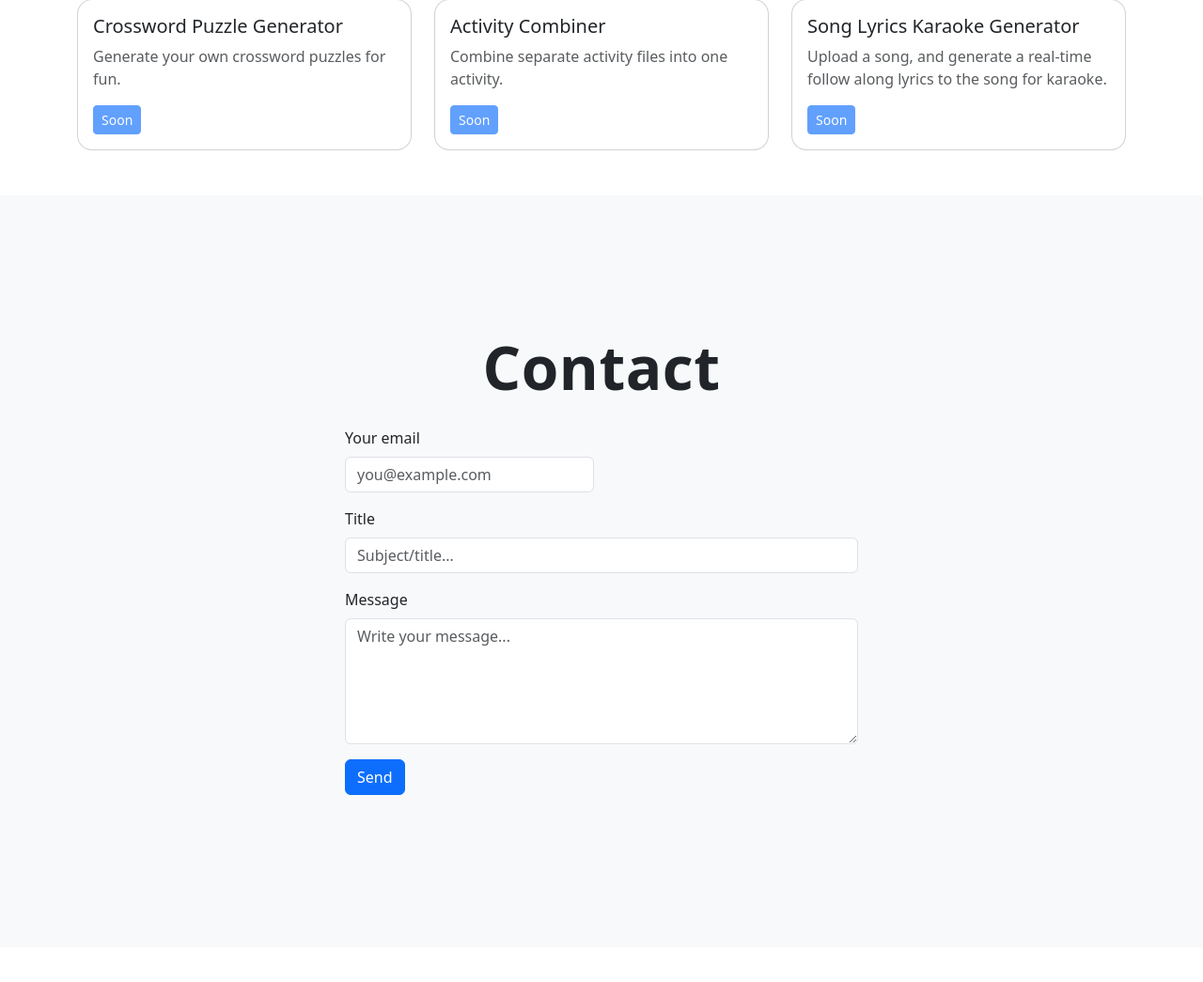
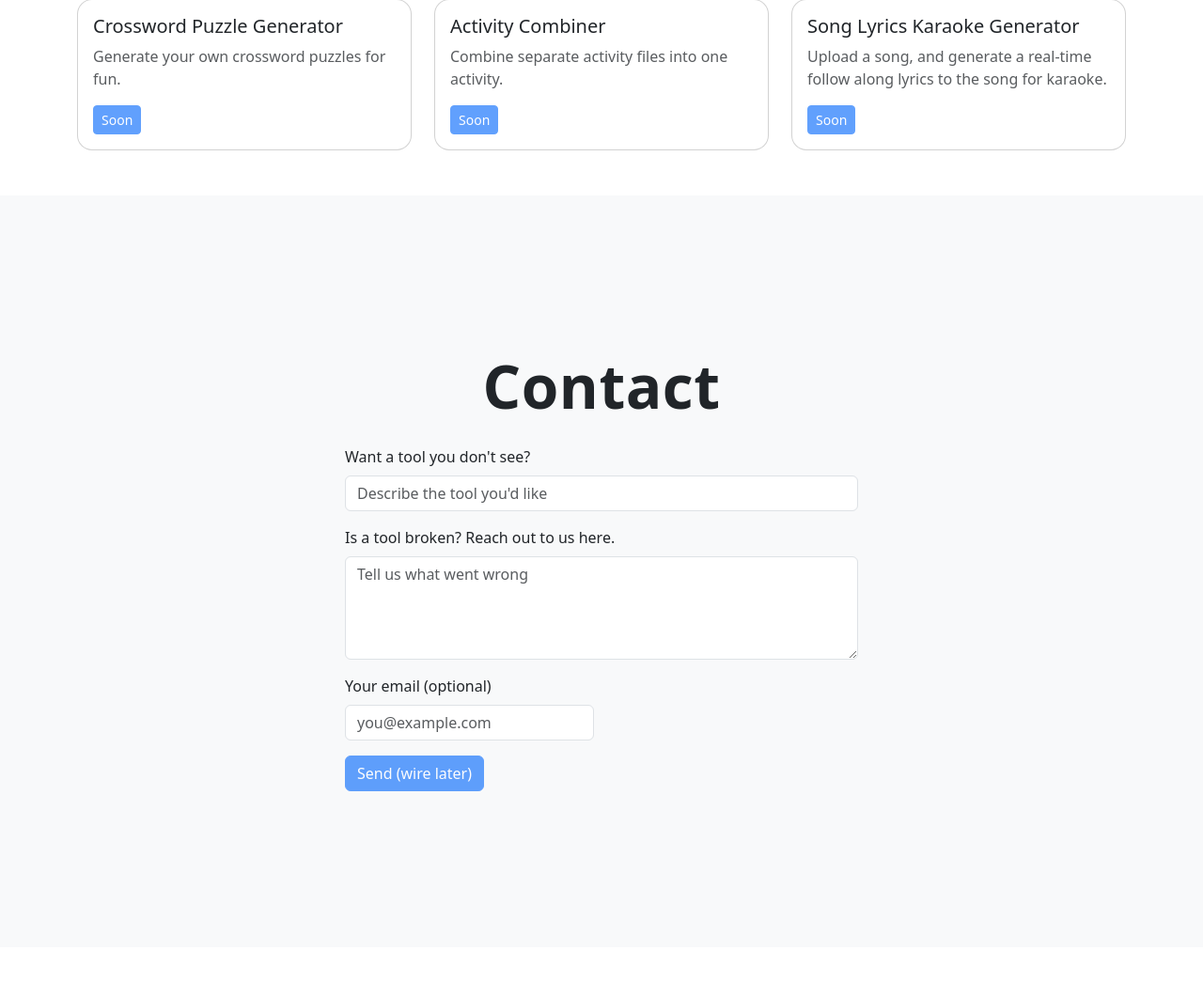
Before and after one commit to jbierowiec/evryquiktool, a Flask app: page / in a window 1280 px wide. Shown: the part 2204-3249 px from the top of the page at 94% size. Run offline with Flask 3, Linux system fonts and the light colour scheme; some libraries are stand-ins or nearby versions.

Commit message:
revert to original (contact form not working)

```diff
--- a/app.py
+++ b/app.py
@@ -3,19 +3,15 @@ from __future__ import annotations
 import io
 import os
 import re
-import ssl
 import math
 import time
 import uuid
 import fitz
-import json
 import shlex
 import base64
 import pikepdf
 import img2pdf
-import smtplib
 import zipfile
-import requests
 import subprocess
 import numpy as np
 import shutil as _shutil
@@ -27,8 +23,6 @@ from yt_dlp import YoutubeDL
 from datetime import datetime
 from urllib.parse import urlparse, quote, unquote
 from yt_dlp.utils import DownloadError
-from email.message import EmailMessage
-from concurrent.futures import ThreadPoolExecutor
 from typing import Iterable, Optional, List, Tuple
 from shutil import which as sh_which
 from werkzeug.utils import secure_filename
@@ -42,9 +36,6 @@ from flask import (
     Flask, jsonify, render_template, request, redirect, url_for,
     send_from_directory, send_file, flash, Blueprint, current_app, abort
 )
-
-from dotenv import load_dotenv
-load_dotenv()
 
 os.environ.setdefault("XDG_CACHE_HOME", "/tmp/.cache")
 
@@ -292,69 +283,6 @@ def pil_force_rgb(img: Image.Image) -> Image.Image:
 @app.route("/")
 def landing():
     return render_template("landing.html")
-
-
-# -----------------------------
-# Email / SMTP configuration
-# -----------------------------
-# --- Google Sheets config from env ---
-GOOGLE_CREDENTIALS_JSON = os.environ.get("GOOGLE_CREDENTIALS_JSON")
-GOOGLE_SHEET_ID = os.environ.get("GOOGLE_SHEET_ID")
-GOOGLE_SHEET_TAB = os.environ.get("GOOGLE_SHEET_TAB", "Sheet1")
-
-def is_valid_email(addr: str) -> bool:
-    return bool(re.fullmatch(r"[^@\s]+@[^@\s]+\.[^@\s]+", addr or ""))
-
-def append_to_sheet(email: str, title: str, message: str) -> None:
-    """Append one row to the configured Google Sheet."""
-    if not (GOOGLE_CREDENTIALS_JSON and GOOGLE_SHEET_ID):
-        raise RuntimeError("Missing GOOGLE_CREDENTIALS_JSON or GOOGLE_SHEET_ID")
-
-    import gspread
-    from google.oauth2.service_account import Credentials
-
-    creds_dict = json.loads(GOOGLE_CREDENTIALS_JSON)
-    scopes = ["https://www.googleapis.com/auth/spreadsheets"]
-    creds = Credentials.from_service_account_info(creds_dict, scopes=scopes)
-    gc = gspread.authorize(creds)
-
-    sh = gc.open_by_key(GOOGLE_SHEET_ID)
-    ws = sh.worksheet(GOOGLE_SHEET_TAB) if GOOGLE_SHEET_TAB else sh.sheet1
-
-    ts = datetime.utcnow().strftime("%Y-%m-%d %H:%M:%S UTC")
-    ws.append_row([ts, email, title, message], value_input_option="RAW")
-
-def back_to_contact(ok: bool):
-    return redirect(f"/?sent={'1' if ok else '0'}#contact")
-
-
-# -------------------------
-# Contact Form
-# -------------------------
-@app.post("/contact")
-def contact():
-    # Spam honeypot
-    if request.form.get("company"):
-        return back_to_contact(True)
-
-    user_email = (request.form.get("email") or "").strip()
-    title = (request.form.get("title") or "").strip()
-    message = (request.form.get("message") or "").strip()
-
-    if not (user_email and title and message and is_valid_email(user_email)):
-        print("[CONTACT] validation failed")
-        return back_to_contact(False)
-
-    try:
-        append_to_sheet(user_email, title, message)
-        return back_to_contact(True)
-    except Exception as e:
-        print(f"[SHEETS] append failed: {e}")
-        return back_to_contact(False)
-
-@app.get("/healthz")
-def healthz():
-    return "ok", 200
 
 
 # -------------------------
--- a/templates/landing.html
+++ b/templates/landing.html
@@ -468,60 +468,40 @@
         <!-- Centered form: constrained on desktop, full-width on tablet/phone -->
         <div class="row justify-content-center">
           <div class="col-12 col-md-10 col-lg-8 col-xl-6">
-            <form
-              class="row g-3"
-              method="post"
-              action="{{ url_for('contact') }}"
-              novalidate
-            >
-              <!-- Honeypot -->
-              <input
-                type="text"
-                name="company"
-                class="d-none"
-                tabindex="-1"
-                autocomplete="off"
-              />
-
+            <form class="row g-3" method="post" action="#">
+              <div class="col-12">
+                <label class="form-label">Want a tool you don't see?</label>
+                <input
+                  type="text"
+                  class="form-control"
+                  name="missing_tool"
+                  placeholder="Describe the tool you'd like"
+                />
+              </div>
+              <div class="col-12">
+                <label class="form-label"
+                  >Is a tool broken? Reach out to us here.</label
+                >
+                <textarea
+                  class="form-control"
+                  name="broken_tool"
+                  rows="4"
+                  placeholder="Tell us what went wrong"
+                ></textarea>
+              </div>
               <div class="col-12 col-md-6">
-                <label class="form-label">Your email</label>
+                <label class="form-label">Your email (optional)</label>
                 <input
                   type="email"
                   class="form-control"
                   name="email"
                   placeholder="you@example.com"
-                  required
                 />
               </div>
-
               <div class="col-12">
-                <label class="form-label">Title</label>
-                <input
-                  type="text"
-                  class="form-control"
-                  name="title"
-                  placeholder="Subject/title..."
-                  required
-                />
-              </div>
-
-              <div class="col-12">
-                <label class="form-label">Message</label>
-                <textarea
-                  class="form-control"
-                  name="message"
-                  rows="5"
-                  placeholder="Write your message..."
-                  required
-                ></textarea>
-              </div>
-
-              <div class="col-12">
-                <button class="btn btn-primary" type="submit">Send</button>
-              </div>
-
-              <div class="col-12">
-                <div id="contactAlert" class="alert d-none" role="alert"></div>
+                <button class="btn btn-primary" type="submit" disabled>
+                  Send (wire later)
+                </button>
               </div>
             </form>
           </div>
@@ -550,10 +530,6 @@
         <div>© <span id="year"></span> evryquiktool</div>
       </div>
     </footer>
-
-    <script>
-      document.getElementById("year").textContent = new Date().getFullYear();
-    </script>
 
     <script>
       document.getElementById("year").textContent = new Date().getFullYear();
@@ -600,44 +576,6 @@
       })();
     </script>
 
-    <script>
-      (function () {
-        const params = new URLSearchParams(window.location.search);
-        const alertBox = document.getElementById("contactAlert");
-        if (!alertBox) return;
-
-        if (params.get("sent") === "1") {
-          alertBox.className = "alert alert-success";
-          alertBox.textContent = "Thanks! Your message was sent successfully.";
-        } else if (params.get("sent") === "0") {
-          alertBox.className = "alert alert-danger";
-          alertBox.textContent =
-            "Sorry—something went wrong sending your message.";
-        } else {
-          return;
-        }
-
-        alertBox.classList.remove("d-none");
-
-        // Hide after 2 seconds (2000 ms)
-        setTimeout(() => {
-          alertBox.classList.add("fade");
-          alertBox.style.transition = "opacity 0.5s ease";
-          alertBox.style.opacity = "0";
-          setTimeout(() => {
-            alertBox.classList.add("d-none");
-          }, 500); // wait for fade-out animation
-        }, 2000);
-
-        // Clean the URL so the alert doesn't persist on refresh.
-        window.history.replaceState(
-          {},
-          "",
-          window.location.pathname + "#contact"
-        );
-      })();
-    </script>
-
     <script src="https://cdn.jsdelivr.net/npm/bootstrap@5.3.3/dist/js/bootstrap.bundle.min.js"></script>
   </body>
 </html>
```
Also changed, not shown: 1 other file.
